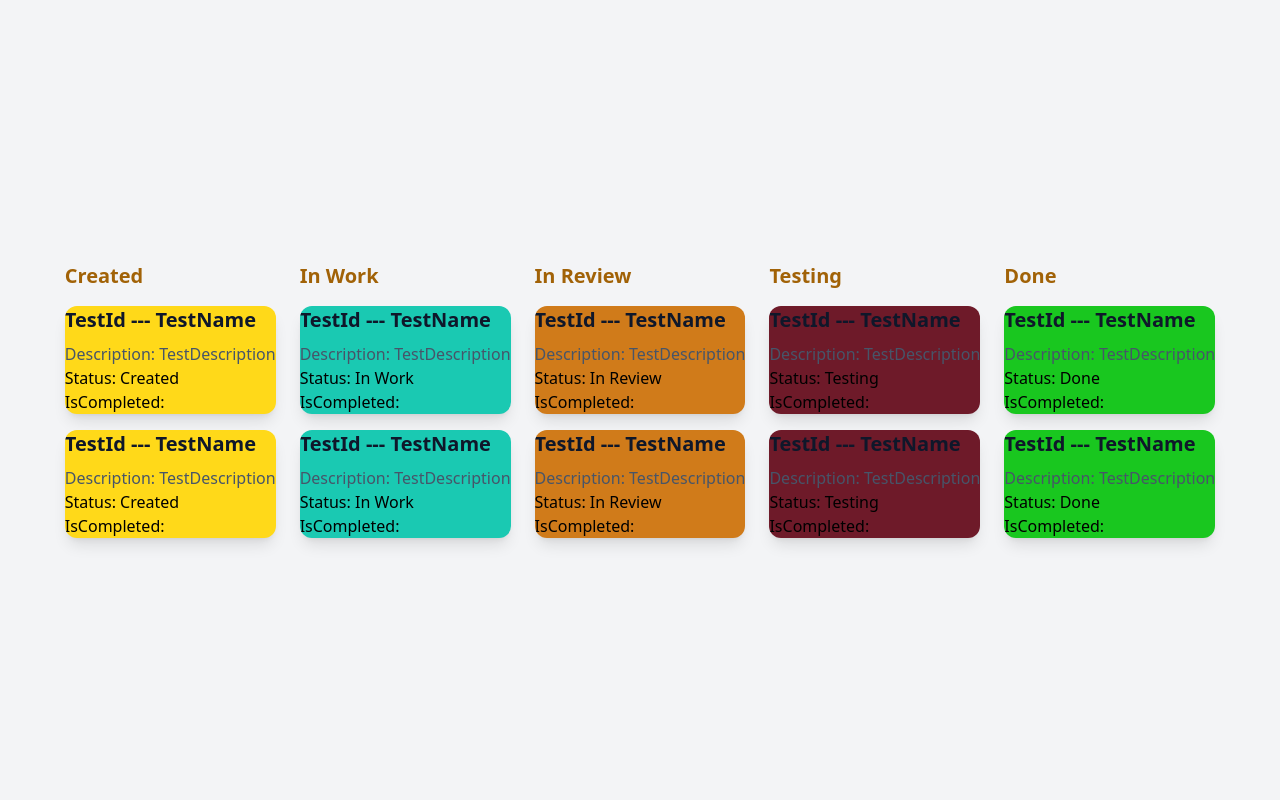
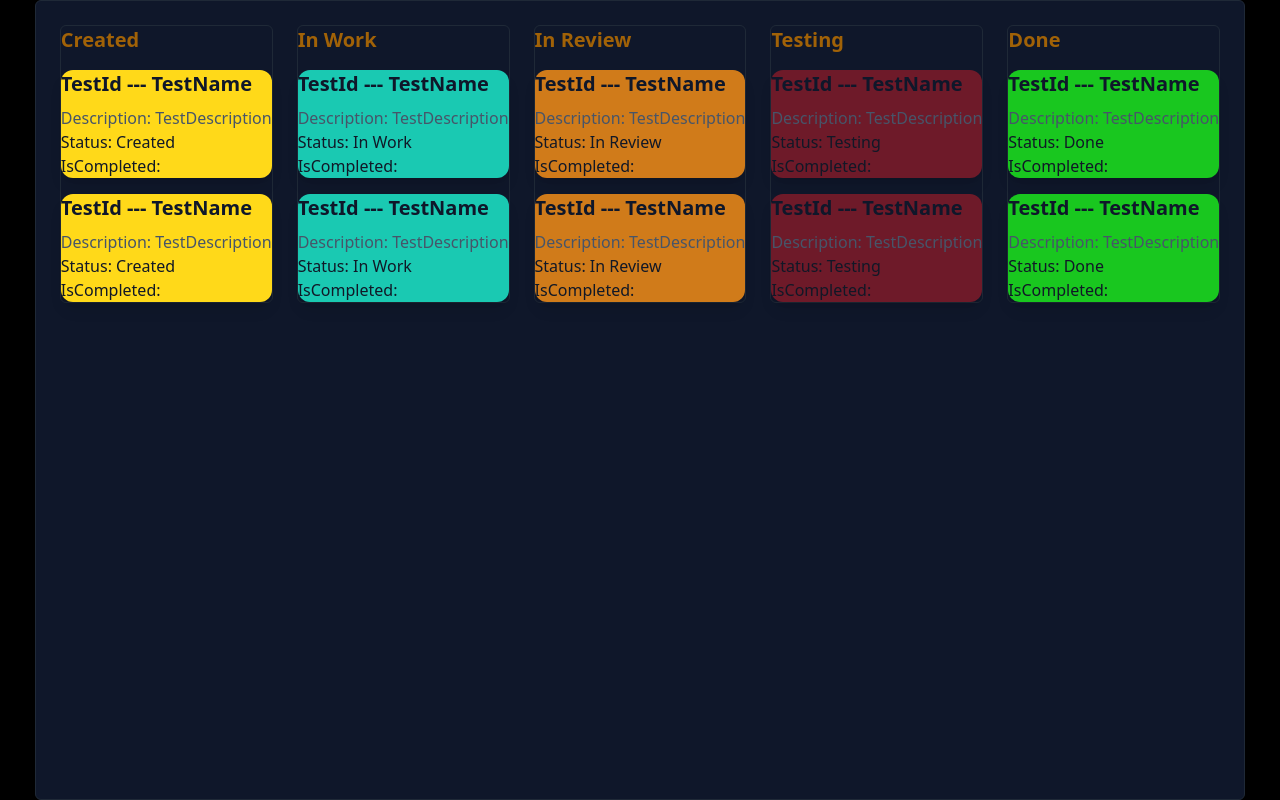
Before and after one commit to Marzipan-Coin/ToDoList-ReactLern, a React app: page / in a window 1280 px wide. Built offline with nearby package versions, Linux system fonts and the light colour scheme.

Commit message:
Set styles

```diff
--- a/src/App.tsx
+++ b/src/App.tsx
@@ -2,8 +2,9 @@ import './index.css';
 import ToDoItem from './Components/ToDoItem';
 import ToDoItemProps from './Types/ToDoItemProps';
 import ToDoItemStatus from './Types/ToDoItemStatus';
+import ToDoGrid from './Components/ToDoGrid';
+import ToDoItemLists from './Types/ToDoItems';
 import ToDoList from './Components/ToDoList';
-import ToDoItemLists from './Types/ToDoItems';
 
 const toDoItemProps : ToDoItemProps[] = [{
   id: "TestId",
@@ -131,7 +132,7 @@ const toDoItemLists : ToDoItemLists = {
 export const App = () => {
   const i = 5;
   return(
-    <div className='min-h-screen bg-gray-100 flex items-center justify-center'>
+    <div className='min-h-screen bg-black flex items-center justify-center'>
       <ToDoList {...toDoItemLists} />
     </div>
   );
--- /dev/null
+++ b/src/Components/ToDoColumn.tsx
@@ -0,0 +1,27 @@
+import ToDoItemProps from "../Types/ToDoItemProps";
+import ToDoItemLists from "../Types/ToDoItems";
+import NamedParameter from "../Utils/NamedParameter";
+import Parameter from "../Utils/Parameter";
+import ToDoItem from "./ToDoItem";
+
+
+const ToDoColumn = (toDoItemsParameter : NamedParameter<ToDoItemProps[]>) => {
+
+    const toDoItems = toDoItemsParameter.value;
+    const name = toDoItemsParameter.name;
+
+    return (
+        <>
+            <div className="border border-gray-800 dark:border-gray-700 rounded-md">
+                <h2 className="text-xl font-semibold mb-4 text-yellow-700">{name}</h2>
+                    <div className="space-y-4">
+                        {toDoItems.map(todo => (
+                            <ToDoItem key={todo.id} {...todo} />
+                        ))}
+                    </div>
+            </div>
+        </>
+    );
+};
+
+export default ToDoColumn;
--- /dev/null
+++ b/src/Components/ToDoGrid.tsx
@@ -0,0 +1,26 @@
+import ToDoItemProps from "../Types/ToDoItemProps";
+import ToDoItemLists from "../Types/ToDoItems";
+import ToDoColumn from "./ToDoColumn";
+import ToDoItem from "./ToDoItem";
+import React from "react";
+
+
+
+const ToDoGrid = (toDoItemLists : ToDoItemLists) => {
+    console.log(toDoItemLists);
+    return (
+        <>
+        <div className="grid grid-cols-1 md:grid-cols-5 gap-6">
+
+            <ToDoColumn value={toDoItemLists.created} name={"Created"}/>
+            <ToDoColumn value={toDoItemLists.inWork} name={"In Work"}/>
+            <ToDoColumn value={toDoItemLists.inReview} name={"In Review"}/>
+            <ToDoColumn value={toDoItemLists.tesing} name={"Testing"}/>
+            <ToDoColumn value={toDoItemLists.done} name={"Done"}/>
+
+        </div>
+        </>
+    );
+};
+
+export default ToDoGrid;
--- a/src/Components/ToDoItem.tsx
+++ b/src/Components/ToDoItem.tsx
@@ -1,13 +1,15 @@
 import useCardSettings from "../Hooks/useCardSettings";
+import useHoveredColor from "../Hooks/useHoveredColors";
 import ToDoItemProps from "../Types/ToDoItemProps";
 
 const ToDoItem = (toDoItemProps: ToDoItemProps  ) => {
     var bgColor = useCardSettings(toDoItemProps);
+    var hoveredColor = useHoveredColor(toDoItemProps);
 
 
     return (
         <>
-            <div className={`max-w-sm rounded-xl shadow-lg overflow-hidden ${bgColor.color} dark:bg-slate-800`}>
+            <div className={`max-w-sm rounded-xl shadow-lg overflow-hidden ${bgColor.color} dark:bg-slate-800 ${hoveredColor}`}>
                 <h3 className="text-xl font-semibold text-slate-900 dark:text-white">{toDoItemProps.id} --- {toDoItemProps.name}</h3>
                 <p className="mt-2 text-slate-600 dark:text-slate-400">Description: {toDoItemProps.text}</p>
                 <p>Status: {bgColor.statusName}</p>
--- a/src/Components/ToDoList.tsx
+++ b/src/Components/ToDoList.tsx
@@ -1,60 +1,14 @@
-import ToDoItemProps from "../Types/ToDoItemProps";
 import ToDoItemLists from "../Types/ToDoItems";
-import ToDoItem from "./ToDoItem";
-import React from "react";
+import ToDoGrid from "./ToDoGrid";
+
+const ToDoList = (toDoItemLists : ToDoItemLists) => {
 
 
-
-const ToDoList = (toDoItemLists : ToDoItemLists) => {
-    console.log(toDoItemLists);
     return (
         <>
-        <div className="grid grid-cols-1 md:grid-cols-5 gap-6">
-            <div>
-                <h2 className="text-xl font-semibold mb-4 text-yellow-700">Created</h2>
-                <div className="space-y-4">
-                    {toDoItemLists.created.map(todo => (
-                        <ToDoItem key={todo.id} {...todo} />
-                    ))}
-                </div>
+            <div className="min-h-screen bg-slate-900 dark:bg-gray-900 text-gray-900 dark:text-gray-100 p-6 border border-gray-800 dark:border-gray-700 rounded-md">
+                <ToDoGrid {...toDoItemLists}/>
             </div>
-
-            <div>
-                <h2 className="text-xl font-semibold mb-4 text-yellow-700">In Work</h2>
-                <div className="space-y-4">
-                    {toDoItemLists.inWork.map(todo => (
-                        <ToDoItem key={todo.id} {...todo} />
-                    ))}
-                </div>
-            </div>
-
-            <div>
-                <h2 className="text-xl font-semibold mb-4 text-yellow-700">In Review</h2>
-                <div className="space-y-4">
-                    {toDoItemLists.inReview.map(todo => (
-                        <ToDoItem key={todo.id} {...todo} />
-                    ))}
-                </div>
-            </div>
-
-            <div>
-                <h2 className="text-xl font-semibold mb-4 text-yellow-700">Testing</h2>
-                <div className="space-y-4">
-                    {toDoItemLists.tesing.map(todo => (
-                        <ToDoItem key={todo.id} {...todo} />
-                    ))}
-                </div>
-            </div>
-
-            <div>
-                <h2 className="text-xl font-semibold mb-4 text-yellow-700">Done</h2>
-                <div className="space-y-4">
-                    {toDoItemLists.done.map(todo => (
-                        <ToDoItem key={todo.id} {...todo} />
-                    ))}
-                </div>
-            </div>
-        </div>
         </>
     );
 };
--- /dev/null
+++ b/src/Hooks/useHoveredColors.ts
@@ -0,0 +1,25 @@
+import ToDoItemProps from "../Types/ToDoItemProps";
+import ToDoItemStatus from "../Types/ToDoItemStatus";
+import HoveredColor from "../Types/HoveredColor";
+
+
+const useHoveredColor = (toDoItemProps: ToDoItemProps) : HoveredColor => {
+
+    switch (toDoItemProps.toDoItemStatus){
+        case ToDoItemStatus.Created:
+            return "hover:bg-yellow-400";
+        case ToDoItemStatus.InWork:
+            return "hover:bg-emerald-500";
+        case ToDoItemStatus.InReview:
+            return "hover:bg-orange-600";
+        case ToDoItemStatus.Testing:
+            return "hover:bg-rose-900";
+        case ToDoItemStatus.Done:
+            return "hover:bg-lime-500";
+        default:
+            throw new Error("Unknown ToDoItem Status");
+    }
+
+};
+
+export default useHoveredColor;
--- /dev/null
+++ b/src/Types/HoveredColor.ts
@@ -0,0 +1,3 @@
+type HoveredColor = "hover:bg-yellow-400" | "hover:bg-emerald-500" | "hover:bg-orange-600" | "hover:bg-rose-900" | "hover:bg-lime-500"
+
+export default HoveredColor;
--- /dev/null
+++ b/src/Utils/NamedParameter.ts
@@ -0,0 +1,7 @@
+import Parameter from "./Parameter";
+
+type NamedParameter<T> = Parameter<T> & {
+    name : string
+}
+
+export default NamedParameter;
--- /dev/null
+++ b/src/Utils/Parameter.ts
@@ -0,0 +1,5 @@
+type Parameter<T> = {
+    value : T
+};
+
+export default Parameter;
```
